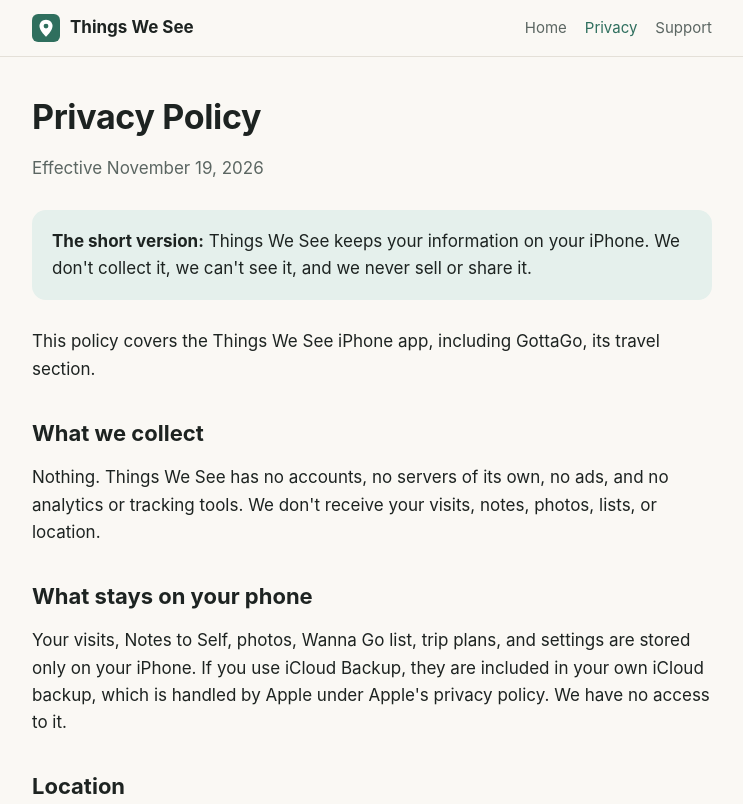
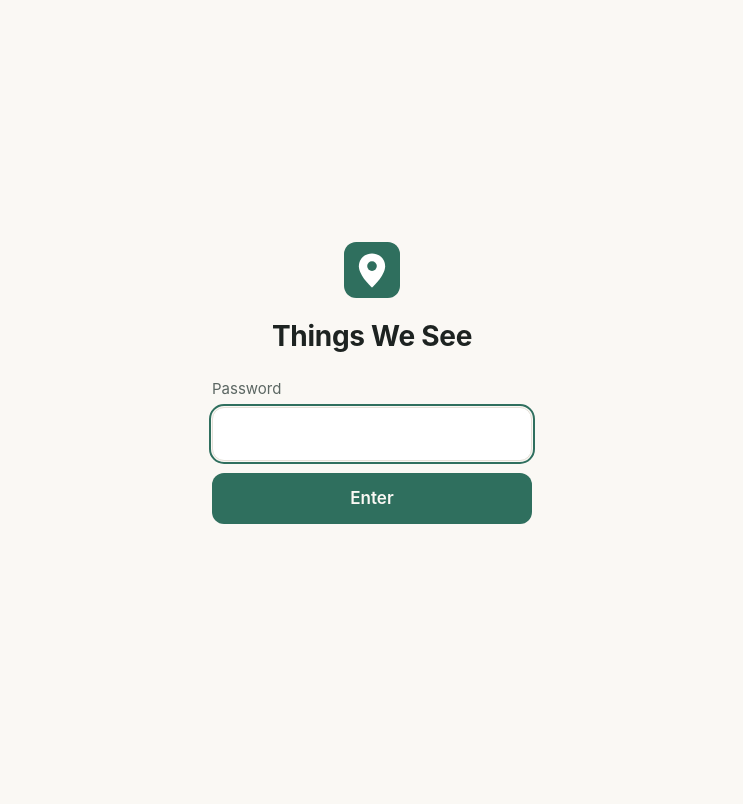
Before and after one commit to AreWeClear/thingswesee-site, a plain HTML site: page privacy/index.html in a window 1280 px wide. Shown: the top 804 px of the page, without its empty margins (268-1011 px from the left). Drawn offline with Linux system fonts and the light colour scheme.

Commit message:
Add simple password screen and keep site out of search engines
Co-Authored-By: Claude Opus 5.5 <noreply@anthropic.com>

```diff
--- a/404.html
+++ b/404.html
@@ -1,4 +1,7 @@
 <!doctype html>
-<html lang="en"><head><meta charset="utf-8"><meta name="viewport" content="width=device-width, initial-scale=1"><title>Page not found · Things We See</title><link rel="icon" href="/favicon.svg" type="image/svg+xml"><link rel="stylesheet" href="/style.css"></head>
+<html lang="en"><head><meta charset="utf-8"><meta name="viewport" content="width=device-width, initial-scale=1"><title>Page not found · Things We See</title><link rel="icon" href="/favicon.svg" type="image/svg+xml"><link rel="stylesheet" href="/style.css">
+<meta name="robots" content="noindex, nofollow">
+<script>document.documentElement.classList.add("locked")</script>
+<script src="/gate.js" defer></script></head>
 <body><header class="site"><div class="wrap"><a class="brand" href="/"><img src="/favicon.svg" alt="">Things We See</a><nav><a href="/">Home</a><a href="/privacy/">Privacy</a><a href="/support/">Support</a></nav></div></header>
 <main><div class="wrap"><h1>Page not found</h1><p>That page isn't here. <a href="/">Go to the home page</a>.</p></div></main></body></html>
--- /dev/null
+++ b/gate.js
@@ -0,0 +1,51 @@
+// Simple password screen while the app is in private testing.
+// Not real security: it only keeps casual visitors out.
+// To remove it: delete this file, the <script> lines in each page, and the "locked" CSS in style.css.
+(function () {
+  var HASH = "cd261b2e969841b9428ccf3e0e0ca32abfc59057b1fc566185c523885a10791f";
+  var KEY = "tws-gate";
+  var root = document.documentElement;
+
+  function ok() { try { return localStorage.getItem(KEY) === HASH; } catch (e) { return false; } }
+  if (ok()) { root.classList.remove("locked"); return; }
+
+  function sha256(text) {
+    return crypto.subtle.digest("SHA-256", new TextEncoder().encode(text)).then(function (buf) {
+      return Array.from(new Uint8Array(buf)).map(function (b) { return b.toString(16).padStart(2, "0"); }).join("");
+    });
+  }
+
+  function build() {
+    var gate = document.createElement("div");
+    gate.id = "gate";
+    gate.innerHTML =
+      '<form autocomplete="off">' +
+      '<img src="/favicon.svg" alt="" width="56" height="56">' +
+      '<h1>Things We See</h1>' +
+      '<label for="gate-pw">Password</label>' +
+      '<input id="gate-pw" type="password" autocomplete="current-password" required>' +
+      '<button type="submit">Enter</button>' +
+      '<p class="gate-msg" role="alert"></p>' +
+      '</form>';
+    document.body.appendChild(gate);
+    var form = gate.querySelector("form");
+    var input = gate.querySelector("input");
+    var msg = gate.querySelector(".gate-msg");
+    input.focus();
+    form.addEventListener("submit", function (e) {
+      e.preventDefault();
+      sha256(input.value.trim()).then(function (h) {
+        if (h === HASH) {
+          try { localStorage.setItem(KEY, HASH); } catch (err) {}
+          gate.remove();
+          root.classList.remove("locked");
+        } else {
+          msg.textContent = "That password isn't right.";
+          input.select();
+        }
+      });
+    });
+  }
+
+  if (document.body) build(); else document.addEventListener("DOMContentLoaded", build);
+})();
--- a/privacy/index.html
+++ b/privacy/index.html
@@ -7,6 +7,9 @@
 <meta name="description" content="Privacy policy for the Things We See iPhone app. No accounts, no servers, no ads, no analytics. Your data stays on your phone.">
 <link rel="icon" href="/favicon.svg" type="image/svg+xml">
 <link rel="stylesheet" href="/style.css">
+<meta name="robots" content="noindex, nofollow">
+<script>document.documentElement.classList.add("locked")</script>
+<script src="/gate.js" defer></script>
 </head>
 <body>
 <header class="site"><div class="wrap">
--- a/style.css
+++ b/style.css
@@ -58,3 +58,15 @@ footer.site a { color: var(--muted); }
   h1 { font-size: 28px; }
   .lead { font-size: 18px; }
 }
+
+/* Password screen (see gate.js) */
+html.locked body > :not(#gate) { display: none !important; }
+#gate { min-height: 100vh; display: flex; align-items: center; justify-content: center; padding: 24px 16px; }
+#gate form { width: 100%; max-width: 320px; text-align: center; }
+#gate h1 { font-size: 28px; margin: 14px 0 24px; }
+#gate label { display: block; text-align: left; font-size: 15px; color: var(--muted); margin-bottom: 6px; }
+#gate input { width: 100%; font: inherit; padding: 12px 14px; border: 1px solid var(--line); border-radius: 12px; background: var(--surface); color: var(--text); }
+#gate input:focus { outline: 2px solid var(--accent); outline-offset: 1px; }
+#gate button { width: 100%; margin-top: 12px; font: inherit; font-weight: 600; padding: 12px; border: 0; border-radius: 12px; background: var(--accent); color: var(--bg); cursor: pointer; }
+#gate .gate-msg { min-height: 1.5em; color: #c0392b; font-size: 15px; margin: 12px 0 0; }
+@media (prefers-color-scheme: dark) { #gate .gate-msg { color: #ff8a80; } }
```
Also changed, not shown: index.html (+3 -0 lines), support/index.html (+3 -0 lines), robots.txt (added).
